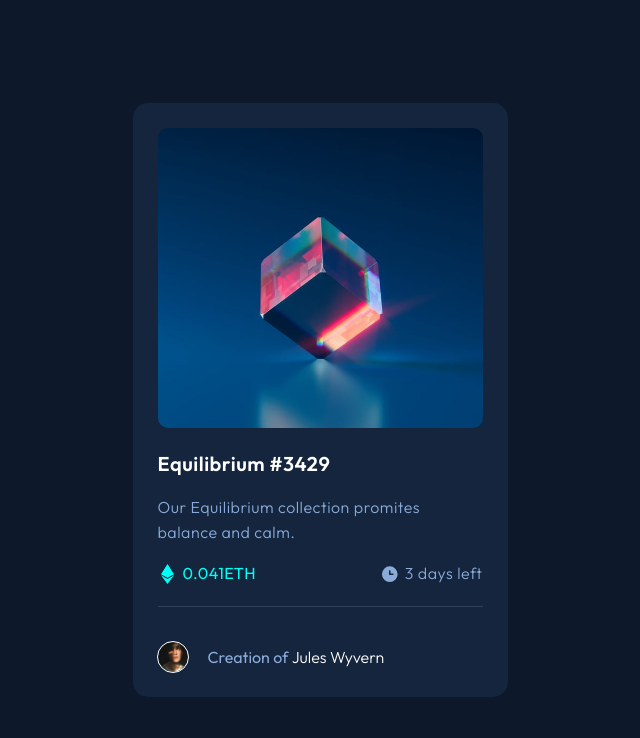
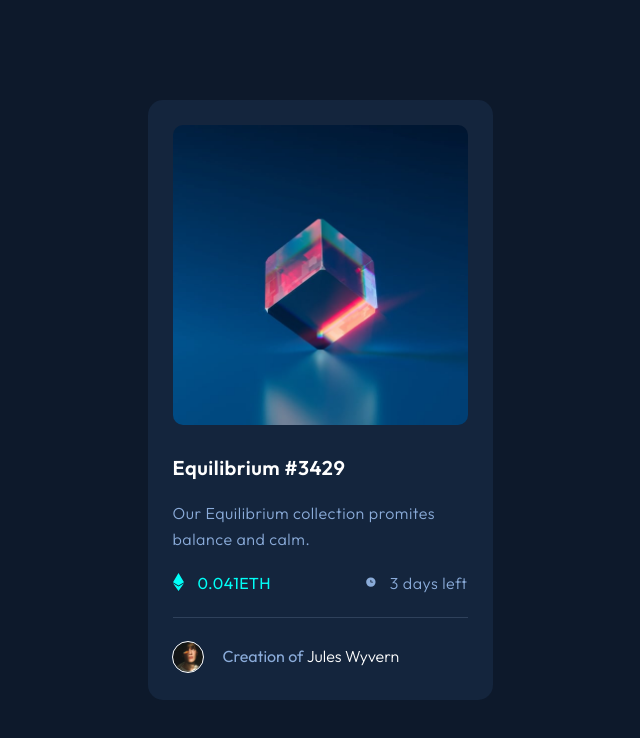
Before and after one commit to dzevad-cyber/frontendmentor-newbie-crypto-card, a plain HTML site: page index.html in a window 1280 px wide. Shown: the whole page, without its empty margins (320-960 px from the left). Drawn offline with Linux system fonts and the light colour scheme.

Commit message:
fixed padding width and height of a card and uploaded new screenshot

```diff
--- a/style.css
+++ b/style.css
@@ -97,7 +97,8 @@ h1 {
   display: grid;
   row-gap: 20px;
 
-  max-width: 375px;
+  max-width: 345px;
+  min-height: 600px;
   background-color: var(--bg-card);
   border-radius: 15px;
   padding: 2.5rem;
@@ -138,7 +139,6 @@ h1 {
   align-items: center;
 
   font-size: 1.6rem;
-  padding-top: 15px;
 }
 
 .txt-highlight {
@@ -186,8 +186,8 @@ h1 {
 }
 
 .icon {
-  width: 20px;
-  height: 20px;
+  width: 12px;
+  height: 18px;
   object-fit: contain;
 }
 
```
Also changed, not shown: screenshots/screenshot-end.png (added), 1 other file.
